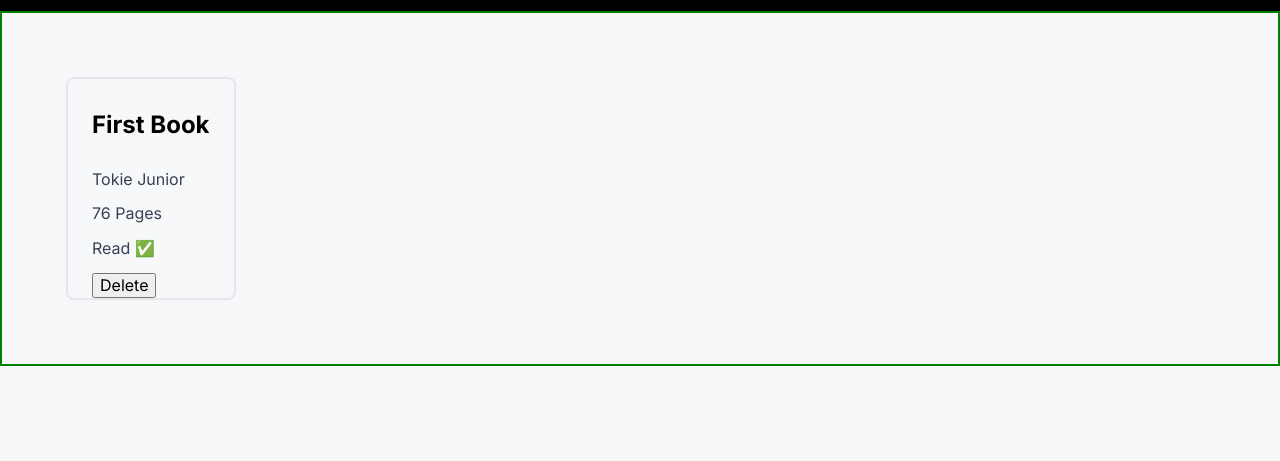
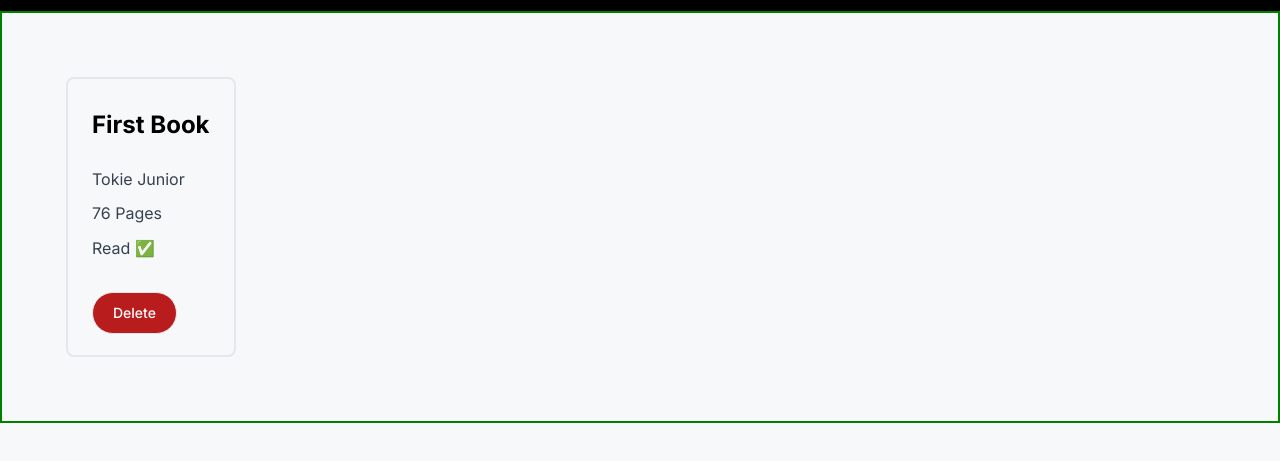
Before and after one commit to oAntonioMauricio/library, a website: page index.html in a window 1280 px wide. Shown: the part 59-520 px from the top of the page. Drawn offline with nearby package versions, Linux system fonts and the light colour scheme.

Commit message:
display delete confirmation and add button css

```diff
--- a/main.css
+++ b/main.css
@@ -42,6 +42,7 @@
   cursor: pointer;
 }
 
+/* Card Container */
 .card-container {
   display: flex;
   flex-wrap: wrap;
@@ -55,7 +56,7 @@
 .card-book {
   border: 2px solid blue;
   height: min-content;
-  padding: 0 24px;
+  padding: 0px 24px 1.3em;
   border: 2px solid rgb(229 231 235);
   border-radius: 0.5rem;
 }
@@ -68,6 +69,28 @@
 .card-book p {
   font-weight: 400;
   color: rgb(55 65 81);
+}
+
+.delete-button {
+  margin-top: 1.33em;
+  padding-top: 0.625rem;
+  padding-bottom: 0.625rem;
+  padding-left: 1.25rem;
+  padding-right: 1.25rem;
+  background-color: #b91c1c;
+  color: #ffffff;
+  font-size: 0.875rem;
+  line-height: 1.25rem;
+  font-weight: 500;
+  border-radius: 9999px;
+  border-width: 1px;
+  border-color: rgb(229 231 235);
+  border-style: solid;
+}
+
+.delete-button:hover {
+  background-color: #991B1B;
+  cursor: pointer;
 }
 
 /* Modal */
--- a/scripts.js
+++ b/scripts.js
@@ -63,6 +63,8 @@ function updateUI(item) {
   deleteButton.setAttribute("id", "deleteBook");
   // Remove book from UI and Library Array
   deleteButton.addEventListener("click", (e) => {
+    // eslint-disable-next-line no-alert
+    if (window.confirm("Do you want to delete this book?")) {
       const bookIndex = e.target.parentNode.getAttribute("arrayindex");
       e.target.parentNode.remove();
       myLibrary.splice(bookIndex, 1);
@@ -70,6 +72,7 @@ function updateUI(item) {
       for (let i = 0; i < cardChildren.length; i += 1) {
         const child = cardChildren[i];
         child.setAttribute("arrayIndex", i);
+      }
     }
   });
   deleteButton.append("Delete");
@@ -118,7 +121,7 @@ newBookForm.addEventListener("submit", (e) => {
   // close the modal
   openModal();
 
-  // update the array
+  // update the array myLibrary
   addBookToLibrary(
     bookTitle.value,
     bookAuthor.value,
```
Lines whose indentation alone changed are shown as unchanged.
